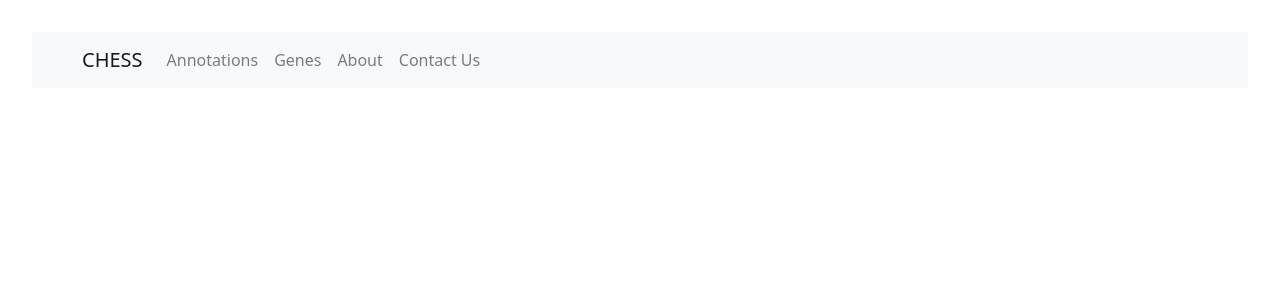
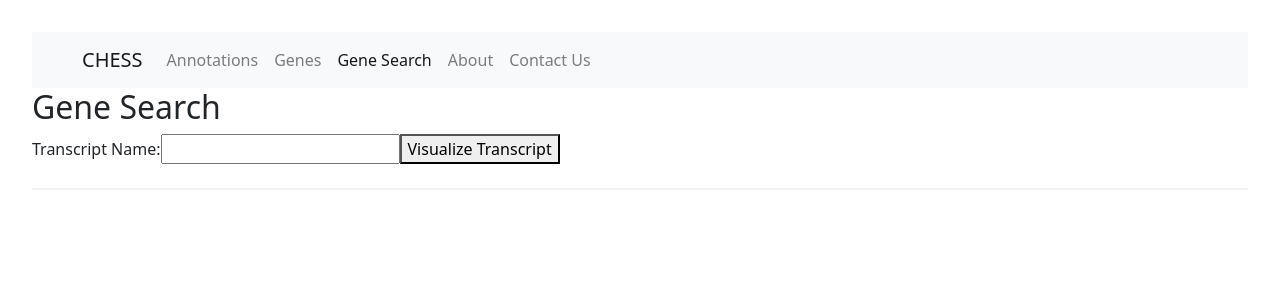
Before and after one commit to alevar/CHESS_WEB, a React (Vite) app in the folder CHESSApp_front/: page /genesearch in a window 1280 px wide. Shown: the top 300 px of the page. Built offline with nearby package versions, Linux system fonts and the light colour scheme; no server answers.

Commit message:
added files, gene search funcitonality

```diff
--- a/CHESSApp_front/package.json
+++ b/CHESSApp_front/package.json
@@ -11,6 +11,7 @@
   },
   "dependencies": {
     "bootstrap": "^5.3.2",
+    "d3": "^7.8.5",
     "react": "^18.2.0",
     "react-bootstrap": "^2.9.1",
     "react-dom": "^18.2.0",
--- a/CHESSApp_front/src/App.tsx
+++ b/CHESSApp_front/src/App.tsx
@@ -6,6 +6,7 @@ import Genes from "./components/Genes/Genes";
 import Home from "./components/Home/Home";
 import About from "./components/About/About";
 import ContactUs from "./components/ContactUs/ContactUs";
+import GeneSearch from './components/GeneSearch/GeneSearch';
 
 import { Routes, Route } from 'react-router-dom';
 import 'bootstrap/dist/css/bootstrap.min.css';
@@ -40,6 +41,7 @@ function App() {
           <Route path="/" element={<Home/>} />
           <Route path="/annotations" element={<Annotations/>} />
           <Route path="/genes" element={<Genes/>} />
+          <Route path="/genesearch" element={<GeneSearch/>} />
           <Route path="/about" element={<About/>} />
           <Route path="/contact" element={<ContactUs/>} />
         </Routes>
--- /dev/null
+++ b/CHESSApp_front/src/components/GeneSearch/GeneSearch.tsx
@@ -0,0 +1,77 @@
+import { useState } from "react";
+import * as d3 from "d3";
+
+const GeneSearch = () => {
+   // State for input values
+   const [transcriptName, setTranscriptName] = useState<string>('');
+   const [transcriptId, setTranscriptId] = useState<string>('');
+   const [nomenclature, setNomenclature] = useState<string>('');
+
+   // D3.js visualization
+   const visualizeTranscript = () => {
+     // Sample data for demonstration purposes
+     const transcriptData = {
+       exons: [
+         { start: 100, end: 300 },
+         { start: 500, end: 700 },
+         // Add more exon data as needed
+       ],
+       introns: [
+         { start: 305, end: 495 },
+         // Add more intron data as needed
+       ],
+       cds: [
+         { start: 150, end: 250 },
+         { start: 550, end: 650 },
+         // Add more CDS data as needed
+       ],
+     };
+
+     // D3.js code for visualization
+     // This is a simplified example, you'll need to create the actual visualization based on your data
+     const svgWidth = 600;
+     const svgHeight = 200;
+     const svg = d3.select('#gene-visualization')
+       .append('svg')
+       .attr('width', svgWidth)
+       .attr('height', svgHeight);
+
+     // Code for rendering exons, introns, and CDS
+     // Use the transcriptData to draw the necessary elements on the SVG
+     // This might involve creating rectangles or lines representing exons, introns, and CDS
+   };
+
+   return (
+     <div>
+       <div>
+         <h2>Gene Search</h2>
+         {/* Input fields for transcript name, ID, and nomenclature */}
+         <label>
+           Transcript Name:
+           <input
+             type="text"
+             value={transcriptName}
+             onChange={(e) => setTranscriptName(e.target.value)}
+           />
+         </label>
+         {/* Add similar input fields for Transcript ID and Nomenclature */}
+         {/* Example: */}
+         {/* <label>
+           Transcript ID:
+           <input
+             type="text"
+             value={transcriptId}
+             onChange={(e) => setTranscriptId(e.target.value)}
+           />
+         </label> */}
+         {/* Visualization trigger button */}
+         <button onClick={visualizeTranscript}>Visualize Transcript</button>
+       </div>
+       <hr style={{ border: '1px solid #ccc' }} />
+       {/* Visualization area */}
+       <div id="gene-visualization"></div>
+     </div>
+   );
+ };
+
+ export default GeneSearch;
--- a/CHESSApp_front/src/components/Genes/Genes.tsx
+++ b/CHESSApp_front/src/components/Genes/Genes.tsx
@@ -20,11 +20,11 @@ const Genes = () => {
     setSlideIndex(slideIndex - 1);
   };
 
-  const handleSelectionOrganismChange = (event) => {
+  const handleSelectionOrganismChange = (event:any) => {
     setSelectionOrganism(event.target.value);
   };
 
-  const handleSelectionAssemblyChange = (event) => {
+  const handleSelectionAssemblyChange = (event:any) => {
     setSelectionAssembly(event.target.value);
   };
 
--- a/CHESSApp_front/src/components/Header/Header.tsx
+++ b/CHESSApp_front/src/components/Header/Header.tsx
@@ -16,6 +16,7 @@ function Header() {
           <Nav className="me-auto">
             <Nav.Link href="/annotations" active={location.pathname === '/annotations'}>Annotations</Nav.Link>
             <Nav.Link href="/genes" active={location.pathname === '/genes'}>Genes</Nav.Link>
+            <Nav.Link href="/genesearch" active={location.pathname === '/genesearch'}>Gene Search</Nav.Link>
             <Nav.Link href="/about" active={location.pathname === '/about'}>About</Nav.Link>
             <Nav.Link href="/contact" active={location.pathname === '/contact'}>Contact Us</Nav.Link>
           </Nav>
```
Also changed, not shown: 1 other file (tests, documents, lock files or other folders).
